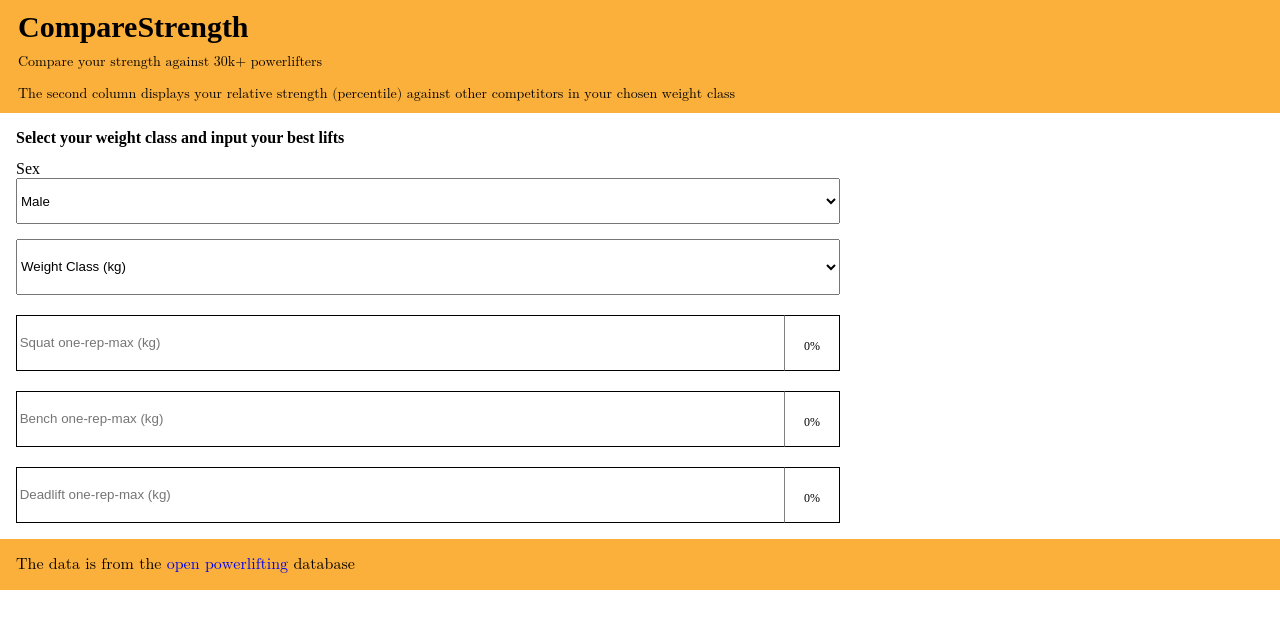
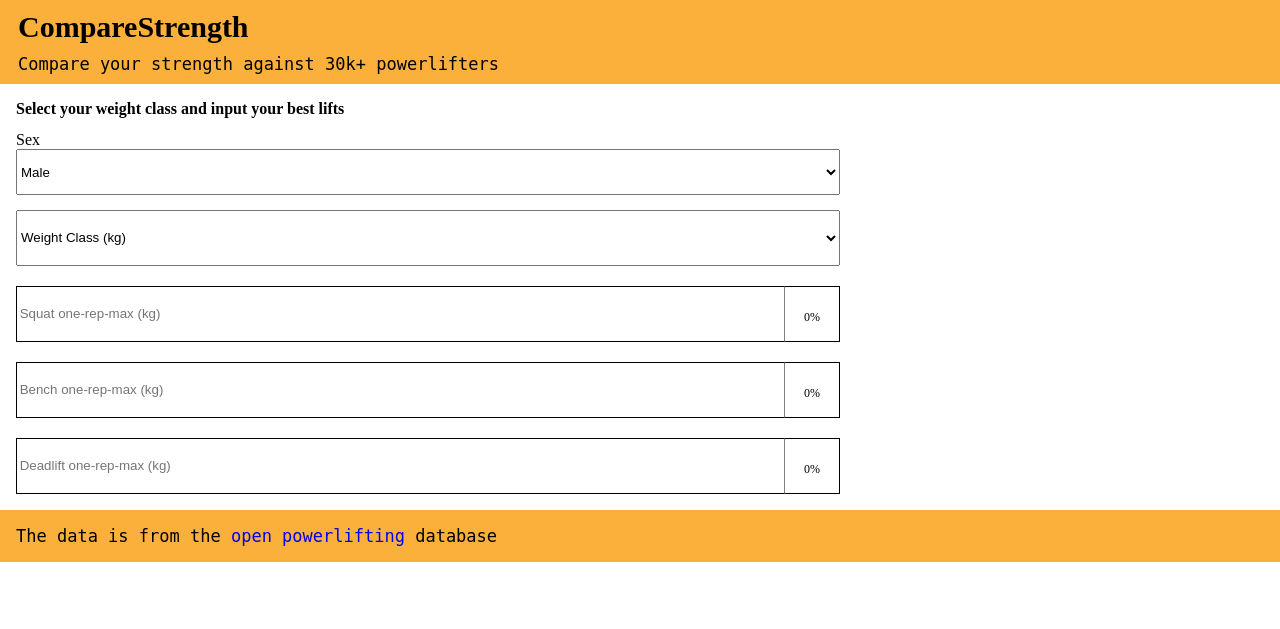
Before and after one commit to ViHak/compare-strength, a Python web app: template templates/index.html in a window 1280 px wide. Shown: the top 629 px of the page. Run offline with Jinja, Linux system fonts and the light colour scheme; the template is opened without the code that fills it, so the values that code supplies are empty; some libraries are stand-ins or nearby versions.

Commit message:
Little bit of code cleaning. Also had to change the Polars syntax after updating it

```diff
--- a/static/css/main.css
+++ b/static/css/main.css
@@ -12,7 +12,9 @@ html, body {
 }
 
 p{
-    font-family:math;
+    font-family:monospace;
+    margin:0;
+    font-size:17px;
 }
 
 .wrapper{
@@ -54,9 +56,7 @@ p{
     grid-template-rows: 4vh;
     grid-auto-rows: 4vh;
 }
-p{
-    margin:0;
-}
+
 .class-selector{
     height:4vh;
 }
@@ -68,9 +68,6 @@ p{
     font-size:20px;
     padding-left:18px;
     padding-bottom:10px;
-}
-.navbar p {
-    font-size:14px;
 }
 
 .wrapper-title h2{
--- a/templates/index.html
+++ b/templates/index.html
@@ -10,10 +10,6 @@
 <div class ="navbar">
   <h2 class = "header-title">CompareStrength</h2>
   <p>Compare your strength against 30k+ powerlifters</p>
-  <p style="
-    margin-top: 15px;margin-right:35px;
-">The second column displays your relative strength (percentile)
-against other competitors in your chosen weight class</p>
 </div>
 
 <div class = "wrapper">
```
Also changed, not shown: percentile.py (+4 -8 lines).
